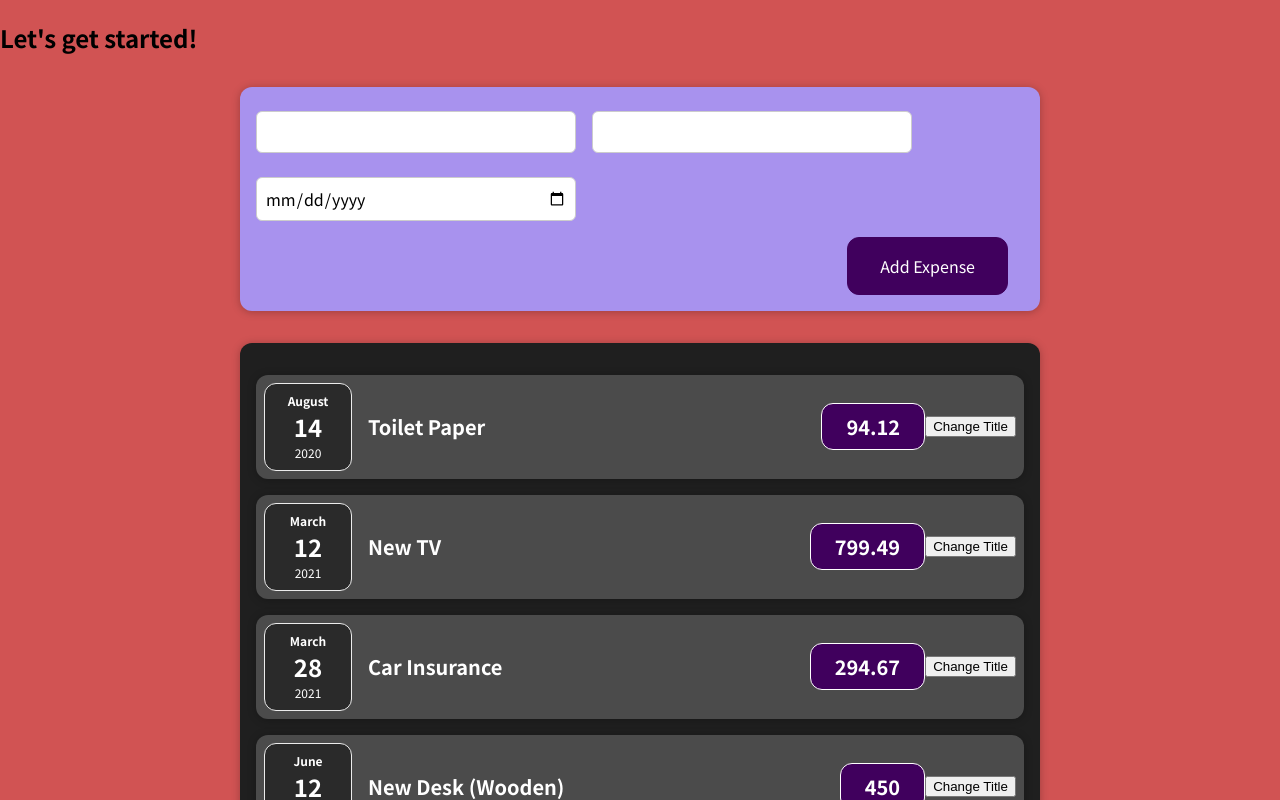
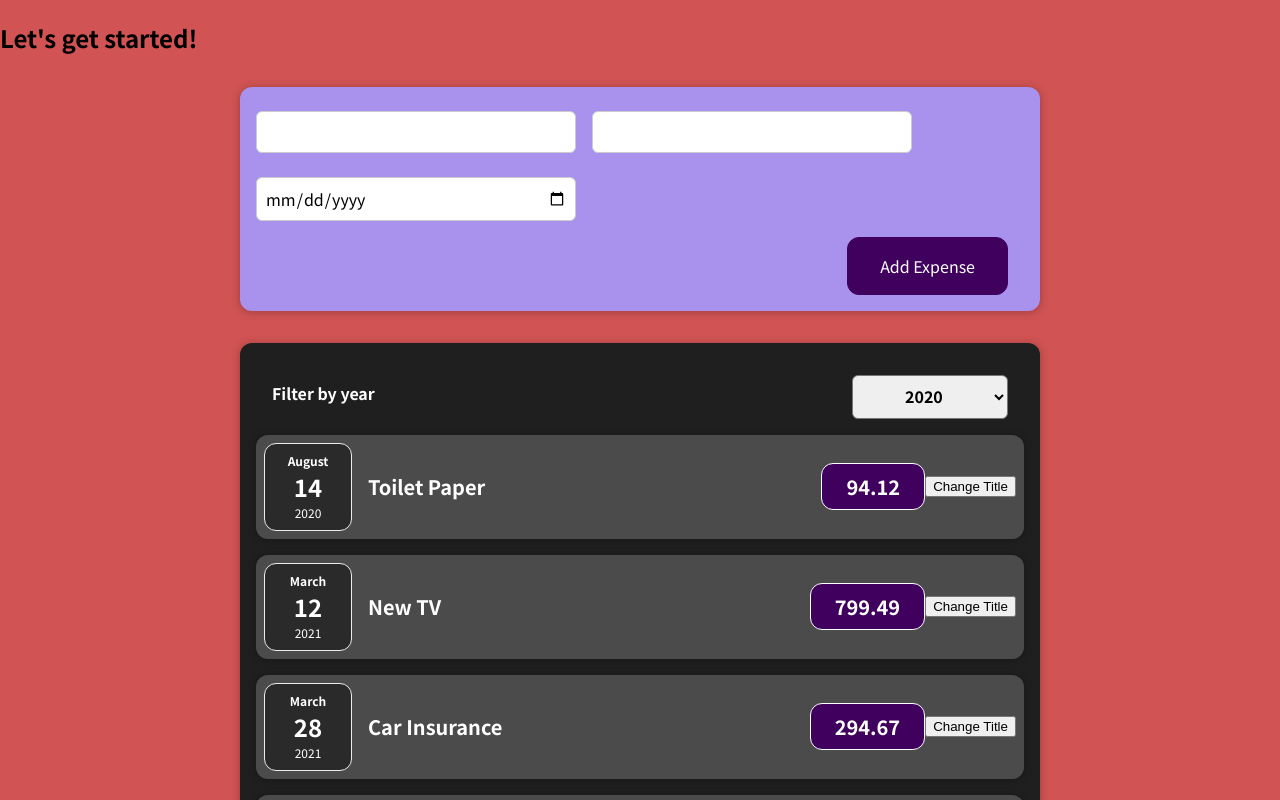
Before and after one commit to kqiu10/interactiveTaskBarWeb, a React (Create React App) app: page / in a window 1280 px wide. Shown: the top 800 px of the page. Built offline with nearby package versions, Linux system fonts and the light colour scheme; the HTML template or start-up script is replaced by a standard one.

Commit message:
added filter

```diff
--- a/src/App.js
+++ b/src/App.js
@@ -31,7 +31,8 @@
   return (
     <div>
       <h2>Let's get started!</h2>
-      <NewExpense onAddExpense={addExpenseHandler}/>
+      <NewExpense onAddExpense={addExpenseHandler} />
+
       <Expenses items={expenses} />
 
     </div>
--- a/src/components/Expenses/Expenses.js
+++ b/src/components/Expenses/Expenses.js
@@ -1,10 +1,19 @@
-import ExpenseItem from './ExpenseItem';
-import './Expenses.css';
-import Card from '../UI/Card'
+import ExpenseItem from "./ExpenseItem";
+import "./Expenses.css";
+import Card from "../UI/Card";
+import ExpressFilter from "./ExpensesFilter";
+import { useState } from "react";
 const Expenses = (props) => {
-
+  const [filteredYear, setFilteredYear] = useState("2020");
+  const filterCHangeHandler = (selectedYear) => {
+    setFilteredYear(selectedYear);
+  };
   return (
     <Card className="expenses">
+      <ExpressFilter
+        onChangeFilter={filterCHangeHandler}
+        selected={filteredYear}
+      />
       <ExpenseItem
         title={props.items[0].title}
         amount={props.items[0].amount}
@@ -27,6 +36,6 @@
       />
     </Card>
   );
-}
+};
 
-export default Expenses
+export default Expenses;
--- a/src/components/Expenses/ExpensesFilter.js
+++ b/src/components/Expenses/ExpensesFilter.js
@@ -2,12 +2,16 @@
 
 import './ExpensesFilter.css';
 
-const ExpensesFilter = () => {
+const ExpensesFilter = (props) => {
+  //filter year function
+  const dropdownChangeHandler = (event) => {
+    props.onChangeFilter(event.target.value);
+  }
   return (
     <div className='expenses-filter'>
       <div className='expenses-filter__control'>
         <label>Filter by year</label>
-        <select>
+        <select onChange={dropdownChangeHandler} value={props.selected}>
           <option value='2022'>2022</option>
           <option value='2021'>2021</option>
           <option value='2020'>2020</option>
```
